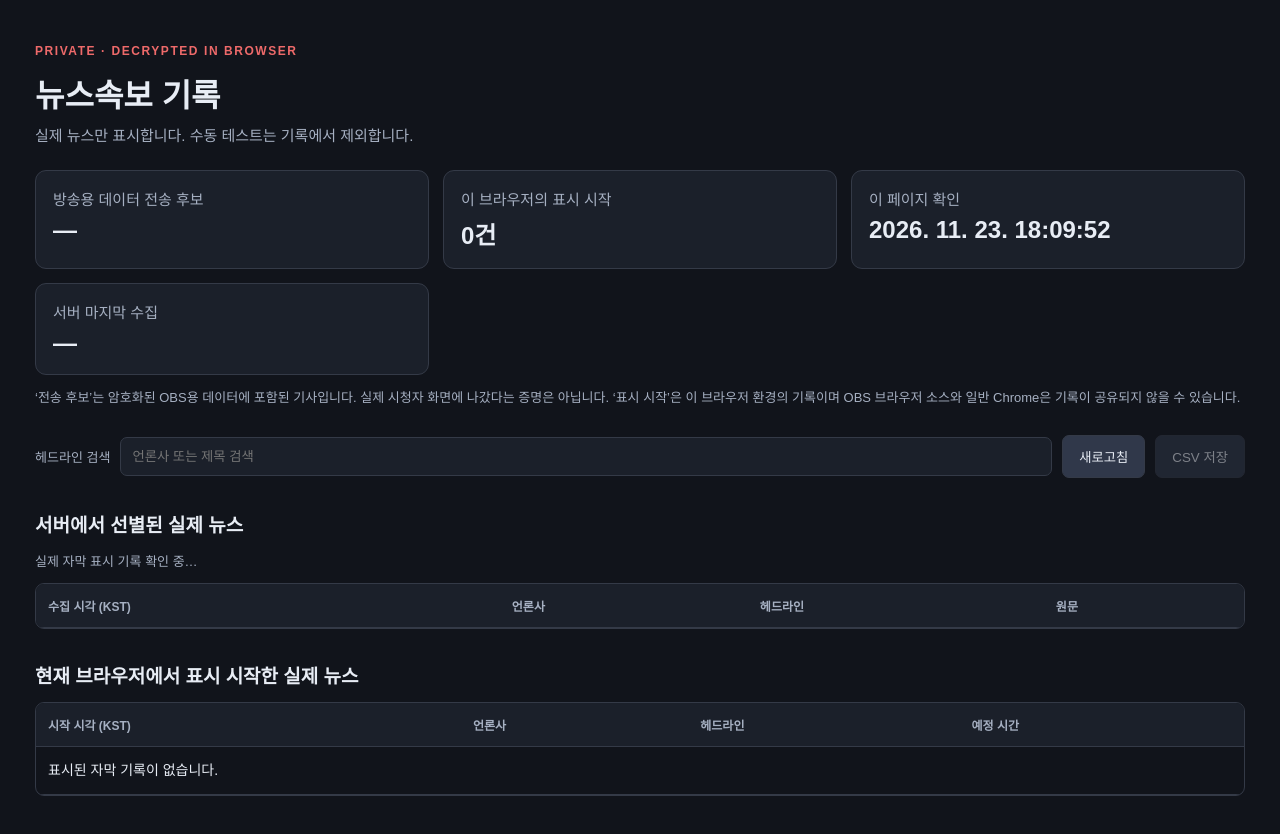
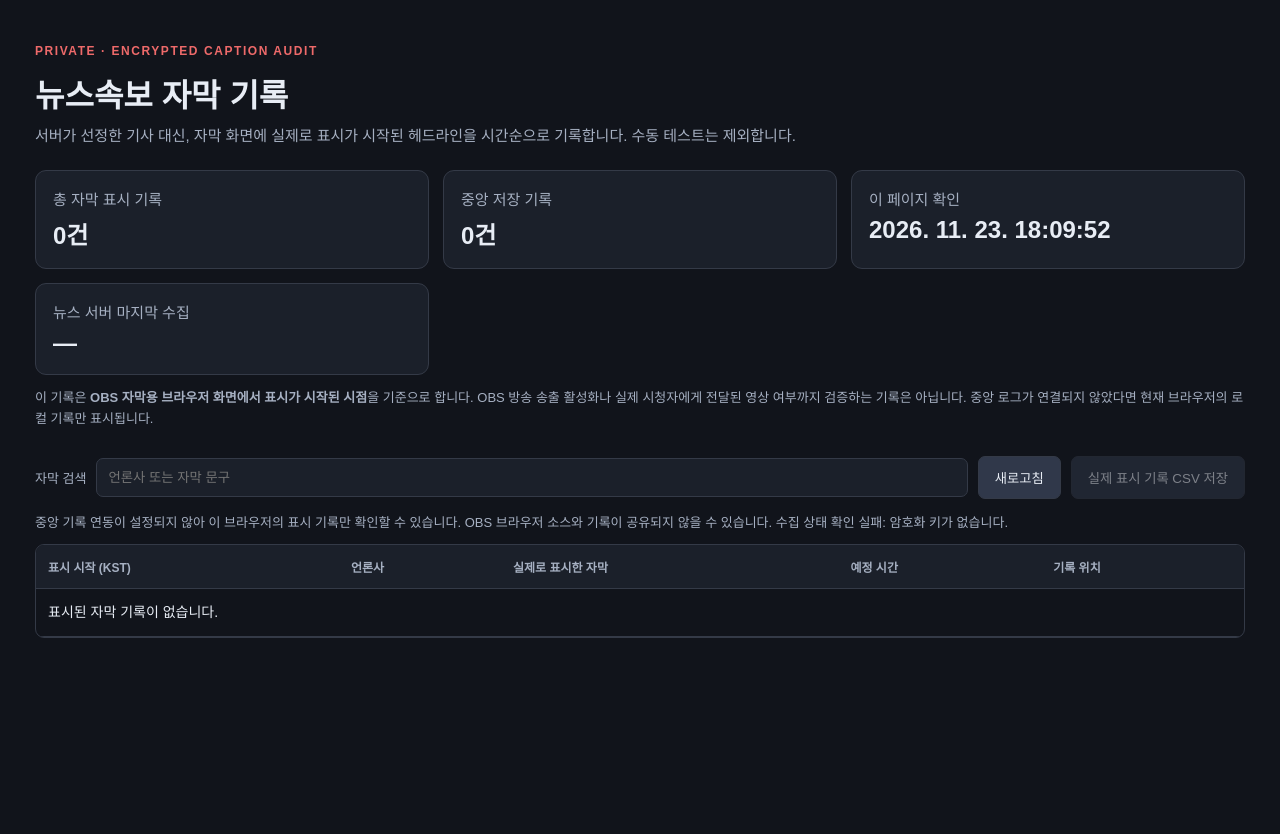
Before and after one commit to shindong73/-, a plain HTML site: page runtime/web/history.html in a window 1280 px wide. After the commit the page ends 800 px from the top, so only its background shows below. Drawn offline with Linux system fonts and the light colour scheme; a web font is replaced by a local one.

Commit message:
feat: update OBS caption audit viewer and assets

```diff
--- a/runtime/web/history.html
+++ b/runtime/web/history.html
@@ -4,38 +4,36 @@
   <meta charset="utf-8">
   <meta name="viewport" content="width=device-width, initial-scale=1">
   <meta name="robots" content="noindex,nofollow,noarchive">
-  <title>Record Viewer</title>
-  <link rel="stylesheet" href="./history.css">
-  <script src="./history.js?v=audit-heartbeat-20261123b" defer></script>
+  <title>OBS 뉴스속보 표시 기록</title>
+  <link rel="stylesheet" href="./history.css?v=actual-display-20261123">
+  <script src="./history.js?v=actual-display-20261123" defer></script>
 </head>
 <body>
   <main class="shell">
     <header>
-      <p class="eyebrow">PRIVATE · DECRYPTED IN BROWSER</p>
-      <h1>뉴스속보 기록</h1>
-      <p class="hint">실제 뉴스만 표시합니다. 수동 테스트는 기록에서 제외합니다.</p>
+      <p class="eyebrow">PRIVATE · ENCRYPTED CAPTION AUDIT</p>
+      <h1>뉴스속보 자막 기록</h1>
+      <p class="hint">서버가 선정한 기사 대신, 자막 화면에 실제로 표시가 시작된 헤드라인을 시간순으로 기록합니다. 수동 테스트는 제외합니다.</p>
     </header>
     <section class="summary">
-      <div><span class="muted">방송용 데이터 전송 후보</span><strong id="sent-count">—</strong></div>
-      <div><span class="muted">이 브라우저의 표시 시작</span><strong id="shown-count">—</strong></div>
+      <div><span class="muted">총 자막 표시 기록</span><strong id="shown-count">—</strong></div>
+      <div><span class="muted">중앙 저장 기록</span><strong id="remote-count">—</strong></div>
       <div><span class="muted">이 페이지 확인</span><strong id="checked-at">—</strong></div>
-      <div><span class="muted">서버 마지막 수집</span><strong id="server-scan-at">—</strong></div>
+      <div><span class="muted">뉴스 서버 마지막 수집</span><strong id="server-scan-at">—</strong></div>
     </section>
-    <p class="notice">‘전송 후보’는 암호화된 OBS용 데이터에 포함된 기사입니다. 실제 시청자 화면에 나갔다는 증명은 아닙니다. ‘표시 시작’은 이 브라우저 환경의 기록이며 OBS 브라우저 소스와 일반 Chrome은 기록이 공유되지 않을 수 있습니다.</p>
+    <p class="notice">이 기록은 <strong>OBS 자막용 브라우저 화면에서 표시가 시작된 시점</strong>을 기준으로 합니다. OBS 방송 송출 활성화나 실제 시청자에게 전달된 영상 여부까지 검증하는 기록은 아닙니다. 중앙 로그가 연결되지 않았다면 현재 브라우저의 로컬 기록만 표시됩니다.</p>
     <div class="toolbar">
-      <label for="query">헤드라인 검색</label>
-      <input id="query" placeholder="언론사 또는 제목 검색" autocomplete="off">
+      <label for="query">자막 검색</label>
+      <input id="query" placeholder="언론사 또는 자막 문구" autocomplete="off">
       <button id="refresh" type="button">새로고침</button>
-      <button id="export" type="button" disabled>CSV 저장</button>
+      <button id="export" type="button" disabled>실제 표시 기록 CSV 저장</button>
     </div>
-    <h2>서버에서 선별된 실제 뉴스</h2>
-    <p id="status" class="muted">암호화된 데이터 확인 중…</p>
+    <p id="status" class="muted">자막 표시 기록 확인 중…</p>
     <div class="table-wrap">
-      <table><thead><tr><th>수집 시각 (KST)</th><th>언론사</th><th>헤드라인</th><th>원문</th></tr></thead><tbody id="sent"></tbody></table>
-    </div>
-    <h2>현재 브라우저에서 표시 시작한 실제 뉴스</h2>
-    <div class="table-wrap">
-      <table><thead><tr><th>시작 시각 (KST)</th><th>언론사</th><th>헤드라인</th><th>예정 시간</th></tr></thead><tbody id="shown"></tbody></table>
+      <table>
+        <thead><tr><th>표시 시작 (KST)</th><th>언론사</th><th>실제로 표시한 자막</th><th>예정 시간</th><th>기록 위치</th></tr></thead>
+        <tbody id="shown"></tbody>
+      </table>
     </div>
   </main>
 </body>
```
